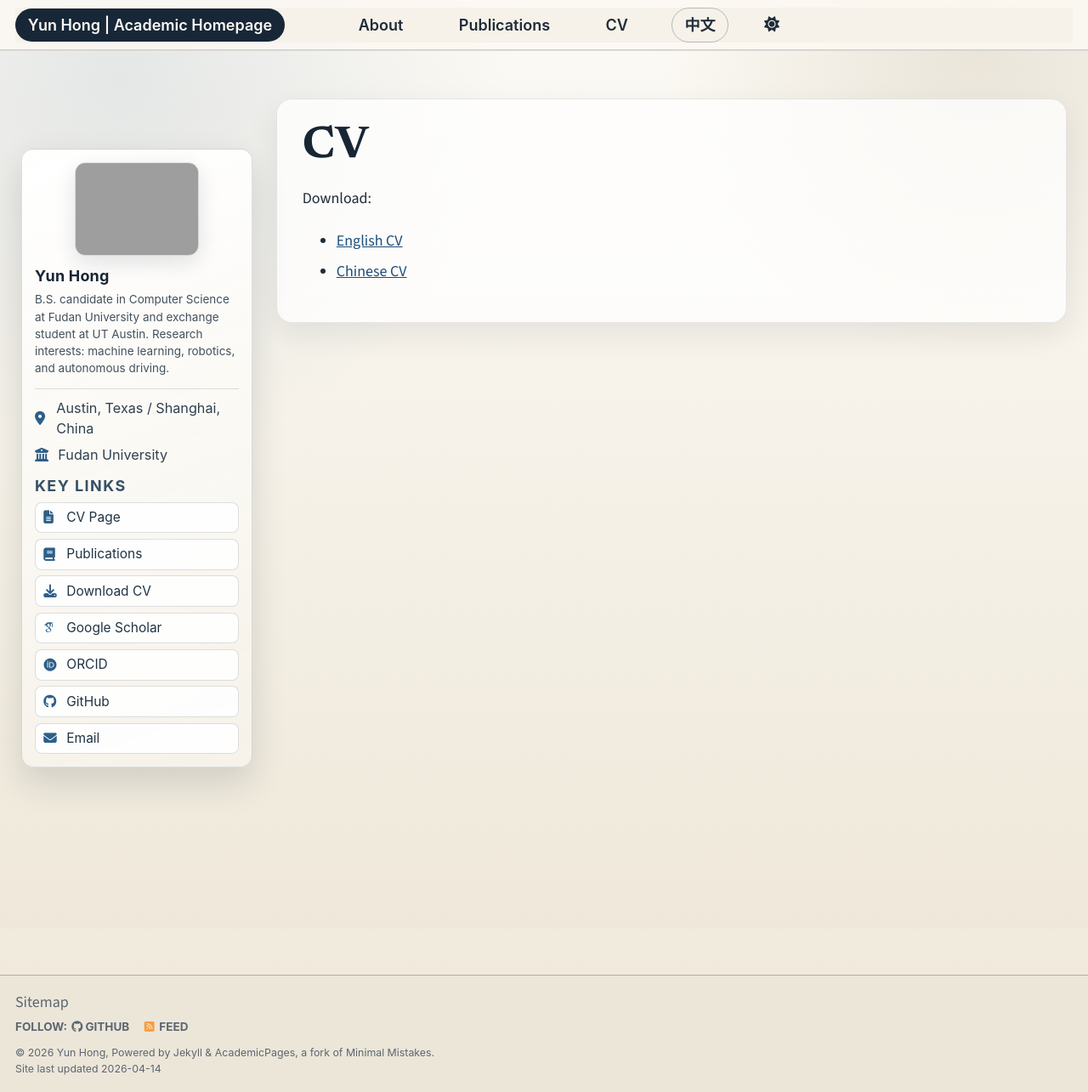
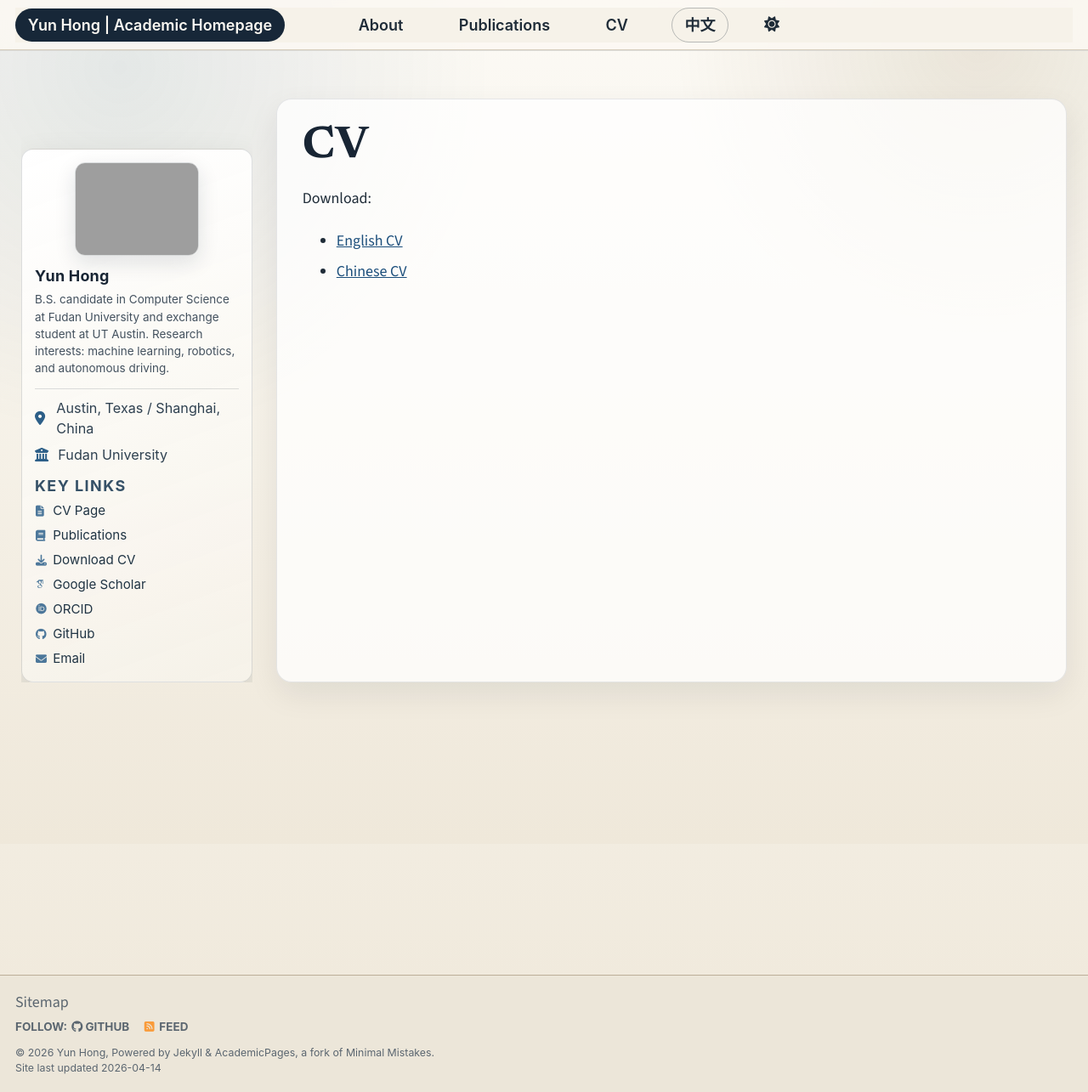
Before and after one commit to 16yunH/16yunH.github.io, a Jekyll site: the page built from _pages/cv.md, in a window 1280 px wide and 1285 px high. Shown: the whole window at 85% size. Built offline with Jekyll 4.4.1, drawn with Linux system fonts in a browser that asks for light colours; some web fonts are replaced; a script that is not in the unit is left out.

Commit message:
Align sidebar height, simplify key links, and reorder homepage sections

```diff
--- a/_sass/layout/_academic_redesign.scss
+++ b/_sass/layout/_academic_redesign.scss
@@ -202,7 +202,7 @@ h6,
 
 .profile-card__links-title {
   margin: 0;
-  font-size: 0.8rem;
+  font-size: 0.76rem;
   letter-spacing: 0.08em;
   text-transform: uppercase;
   color: #365167;
@@ -210,12 +210,12 @@ h6,
 
 .profile-card__links-list {
   list-style: none;
-  margin: 0.45rem 0 0;
+  margin: 0.34rem 0 0;
   padding: 0;
 }
 
 .profile-card__links-list li {
-  margin-bottom: 0.38rem;
+  margin-bottom: 0.24rem;
 }
 
 .profile-card__links-list li:last-child {
@@ -225,28 +225,28 @@ h6,
 .profile-card__links-list a {
   display: flex;
   align-items: center;
-  gap: 0.5rem;
-  padding: 0.4rem 0.52rem;
-  border-radius: 8px;
-  border: 1px solid rgba(24, 37, 52, 0.15);
-  background: rgba(255, 255, 255, 0.9);
+  gap: 0.36rem;
+  padding: 0.14rem 0.06rem;
+  border-radius: 0;
+  border: 0;
+  background: transparent;
   color: #203444;
-  font-size: 0.86rem;
+  font-size: 0.84rem;
   line-height: 1.3;
   text-decoration: none;
-  transition: transform 0.16s ease, border-color 0.2s ease, background-color 0.2s ease;
+  transition: color 0.2s ease;
 }
 
 .profile-card__links-list a:hover {
-  transform: translateY(-1px);
-  border-color: rgba(27, 78, 123, 0.38);
-  background: rgba(243, 248, 252, 0.98);
-  text-decoration: none;
+  color: #1b4e7b;
+  text-decoration: underline;
 }
 
 .profile-card__links-list i {
-  width: 1rem;
+  width: 0.76rem;
+  font-size: 0.72rem;
   color: #2c5f8a;
+  opacity: 0.84;
 }
 
 /* Dark mode full-surface overrides */
@@ -331,14 +331,12 @@ html[data-theme="dark"] .profile-card__links-title {
 }
 
 html[data-theme="dark"] .profile-card__links-list a {
-  border-color: rgba(217, 227, 237, 0.22);
-  background: rgba(32, 43, 56, 0.92);
   color: #e7eff7;
 }
 
 html[data-theme="dark"] .profile-card__links-list a:hover {
-  border-color: rgba(131, 191, 236, 0.48);
-  background: rgba(43, 58, 74, 0.96);
+  color: #9fd0f6;
+  text-decoration: underline;
 }
 
 /* Desktop layout fix: explicit grid with a wider sidebar */
@@ -347,7 +345,7 @@ html[data-theme="dark"] .profile-card__links-list a:hover {
     display: grid;
     grid-template-columns: minmax(226px, 272px) minmax(0, 1fr);
     gap: 1.55rem;
-    align-items: start;
+    align-items: stretch;
     max-width: 1340px;
     padding-left: 1.4rem;
     padding-right: 1.4rem;
@@ -365,10 +363,14 @@ html[data-theme="dark"] .profile-card__links-list a:hover {
     max-width: none;
     margin: 0;
     padding-right: 0;
-    position: sticky;
-    top: 5.4rem;
-    height: auto;
-    overflow: visible;
+    position: relative;
+    top: auto;
+    height: 100%;
+    overflow: hidden;
+  }
+
+  #main > .sidebar .profile-card {
+    height: 100%;
   }
 
   #main > .sidebar + .page,
```
Also changed, not shown: _pages/about.md (+6 -6 lines), _pages/cn/index.md (+6 -6 lines).
